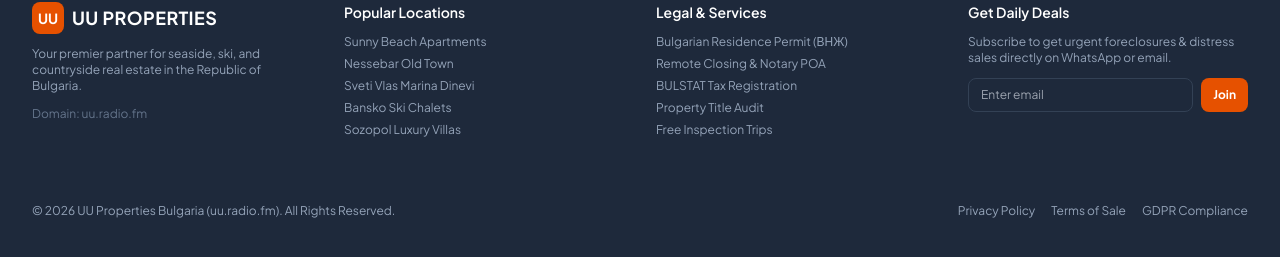
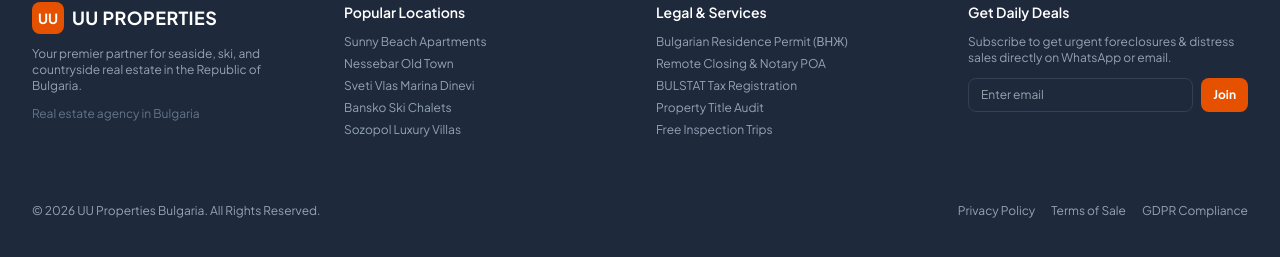
Before and after one commit to searchseomail/uu.radio.fm, a plain HTML site: page index.html in a window 1280 px wide. Shown: the part 6302-6559 px from the top of the page. Drawn offline with nearby package versions, Linux system fonts and the light colour scheme.

Commit message:
Update index.html

```diff
--- a/index.html
+++ b/index.html
@@ -757,7 +757,7 @@
                 <p class="text-xs text-slate-400">
                     Your premier partner for seaside, ski, and countryside real estate in the Republic of Bulgaria.
                 </p>
-                <p class="text-xs text-slate-500">Domain: uu.radio.fm</p>
+                <p class="text-xs text-slate-500"><a href="https://bulgarianresales.com/en">Real estate agency in Bulgaria</a></p>
             </div>
 
             <div>
@@ -793,7 +793,7 @@
         </div>
 
         <div class="max-w-7xl mx-auto px-4 sm:px-6 lg:px-8 pt-8 border-t border-slate-800 text-xs flex flex-col sm:flex-row justify-between items-center gap-4">
-            <p>&copy; 2026 UU Properties Bulgaria (uu.radio.fm). All Rights Reserved.</p>
+            <p>&copy; 2026 UU Properties Bulgaria. All Rights Reserved.</p>
             <div class="flex gap-4">
                 <a href="#" class="hover:text-white">Privacy Policy</a>
                 <a href="#" class="hover:text-white">Terms of Sale</a>
```
